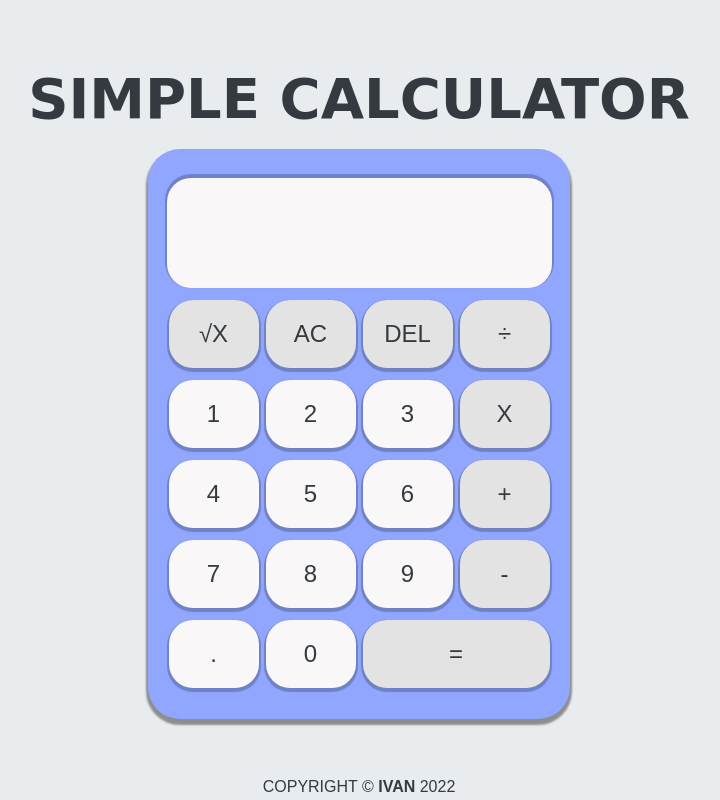
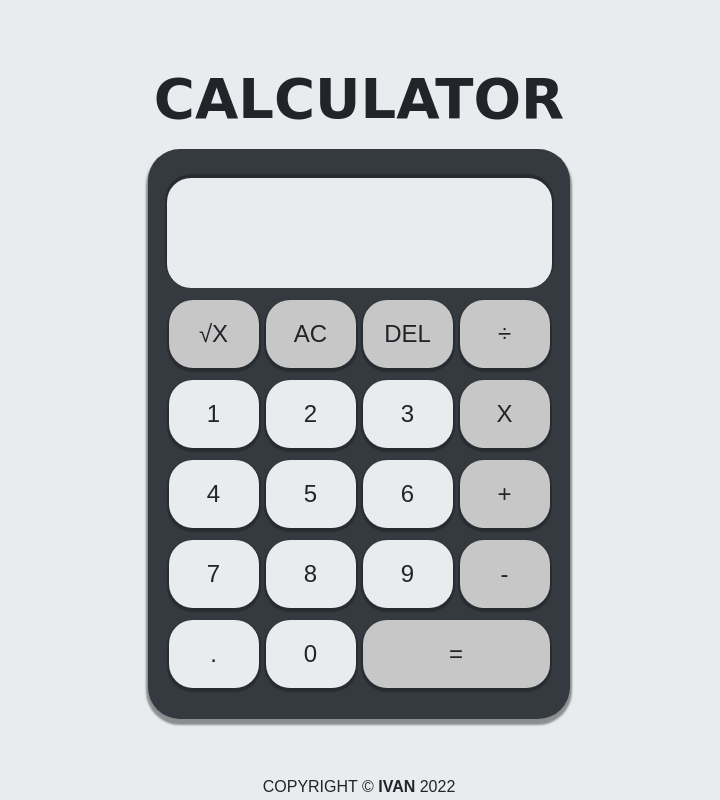
Before and after one commit to aerahrah/Calculator, a plain HTML site: page index.html in a window 1280 px wide. Shown: the whole page, without its empty margins (281-1001 px from the left). Drawn offline with Linux system fonts and the light colour scheme; a web font is replaced by a local one.

Commit message:
Added css variable
Changes color into darker color instead of light indigo

```diff
--- a/index.html
+++ b/index.html
@@ -13,7 +13,7 @@
 </head>
 <body>
     <header class="header">
-        <h1 class="title">Simple Calculator</h1>
+        <h1 class="title">Calculator</h1>
     </header>
     <div class="container-calcu">
         <header id="answer">
--- a/styles.scss
+++ b/styles.scss
@@ -1,5 +1,8 @@
 :root{
-    --white-digit-color: #F9F7F7;
+    --calcu-main-color: #343a40;
+    --font-color: #212529;
+    --button-bg-color: #e9ecef;
+    --button-hover-darkwhite: #ced4da;
 }
 
 *{
@@ -9,42 +12,43 @@
 }
 
 body{
+    min-height: 100vh;
+    position: relative;
     display: flex;
     flex-direction: column;
     justify-content: center;
     align-items: center;
+    background-color: var(--button-bg-color);
+    color: var(--font-color);
     font-size: 24px;
-    background-color: #e9ecef;
     font-family: 'Trispace', sans-serif;
     text-transform: uppercase;
-    min-height: 100vh;
-    position: relative;
-    color: #343a40;
+    text-align: center;
 }
 
 .container-calcu{
     max-height: 600px;
     border-radius: 32px;
-    background-color: #91a7ff;
+    box-shadow: 0px 4px 2px 2px rgba(0, 0 , 0, 0.4);
+    background-color: var(--calcu-main-color);
     padding: 1.5rem 1rem;
-    box-shadow: 0px 4px 2px 2px rgba(0, 0 , 0, 0.4);
     margin-bottom: 2rem;
 }
 #answer, .digit,.operator,.utility,.dot{
+    box-shadow: 0px 2px 1px 2px rgba(0, 0 , 0, 0.23);
     border-radius: 24px;
     margin:5px 2.5px;
-    box-shadow: 0px 2px 1px 2px rgba(0, 0 , 0, 0.23);
 }
 #answer{
+        z-index:9;
         height: 110px;
-        background-color: var(--white-digit-color);
-        z-index:9;
         display: flex;
         flex-direction: column;
         align-items: flex-end;
+        box-shadow: 0px -2px 1px 2px rgba(0, 0 , 0, 0.23);
+        background-color: var(--button-bg-color);
         gap: 1rem;
         padding: 1rem 1.5rem;
-        box-shadow: 0px -2px 1px 2px rgba(0, 0 , 0, 0.23);
         .typed-answer{
             font-size: 22px;
         }
@@ -56,35 +60,37 @@ body{
 
 .digit-row{
     .digit,.operator,.utility,.dot{
+        min-width: 90px;
+        border:none;
+        background-color: var(--button-bg-color);
         padding: 1.25rem 0;
-        text-align: center;
-        background-color: var(--white-digit-color);
-        border:none;
-        min-width: 90px;
         cursor: pointer;
     }
     .digit:hover,.dot:hover,.operator:hover,.utility:hover{
-        background-color:#f1f1f1;
+        background-color:var(--button-hover-darkwhite);
     }
     .digit:active,.dot:active,.operator:active,.utility:active{
         transform: scale(.975);
         box-shadow: 0px 1.4px .7px 1.4px rgba(0, 0 , 0, 0.08);
-        background-color:#e7e7e7;
+        background-color:var(--button-hover-darkwhite);
     }
 
 }
 .operator,.utility{
-    background-color: #e3e3e3 !important;
+    background-color: #c7c7c7 !important;
+    &:hover{
+        background-color: #b9b9b9 !important;
+    }
 }
+
 header.header{
     width: 100%;
-    text-align: center;
+    font-family: 'Bungee Inline', cursive;
+    font-size: 1.75rem;
+    line-height: 1.2;
     margin: 1rem 0;
     padding: 0 1.75rem;
     margin-bottom: 1rem;
-    font-family: 'Bungee Inline', cursive;
-    line-height: 1.2;
-    font-size: 1.75rem;
 }
 footer{
     position: absolute;
@@ -93,7 +99,6 @@ footer{
     font-size: 16px;
     padding: .25rem;
     width: 100%;
-    text-align: center;
 }
 @media (max-width: 600px){
     header.header{
@@ -101,7 +106,7 @@ footer{
         font-size: 1.25rem;
     }
     .container-calcu{
-       transform: scale(.72);
+        transform: scale(.72);
         margin: -3rem 0 0 0;
         margin-bottom: 0;
     }
```
Also changed, not shown: styles.css, 1 other file.
